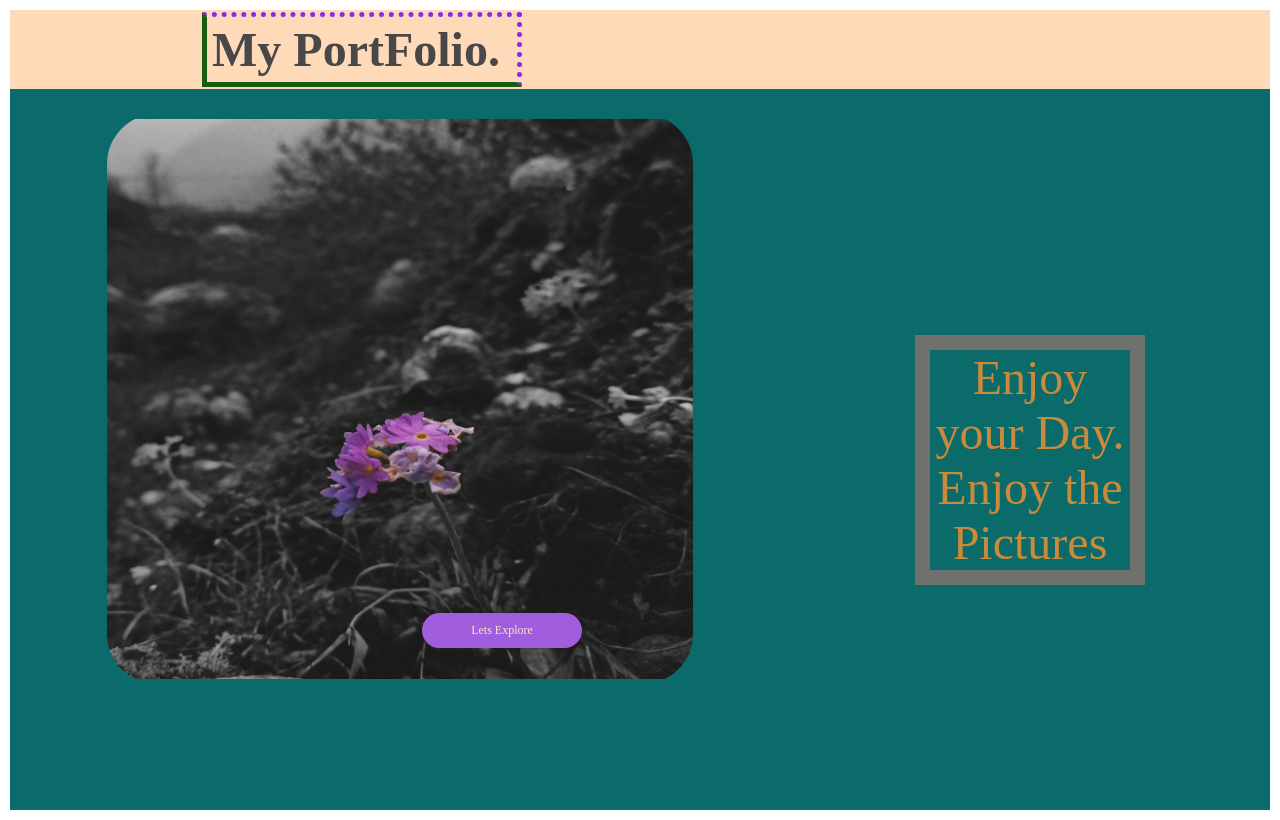
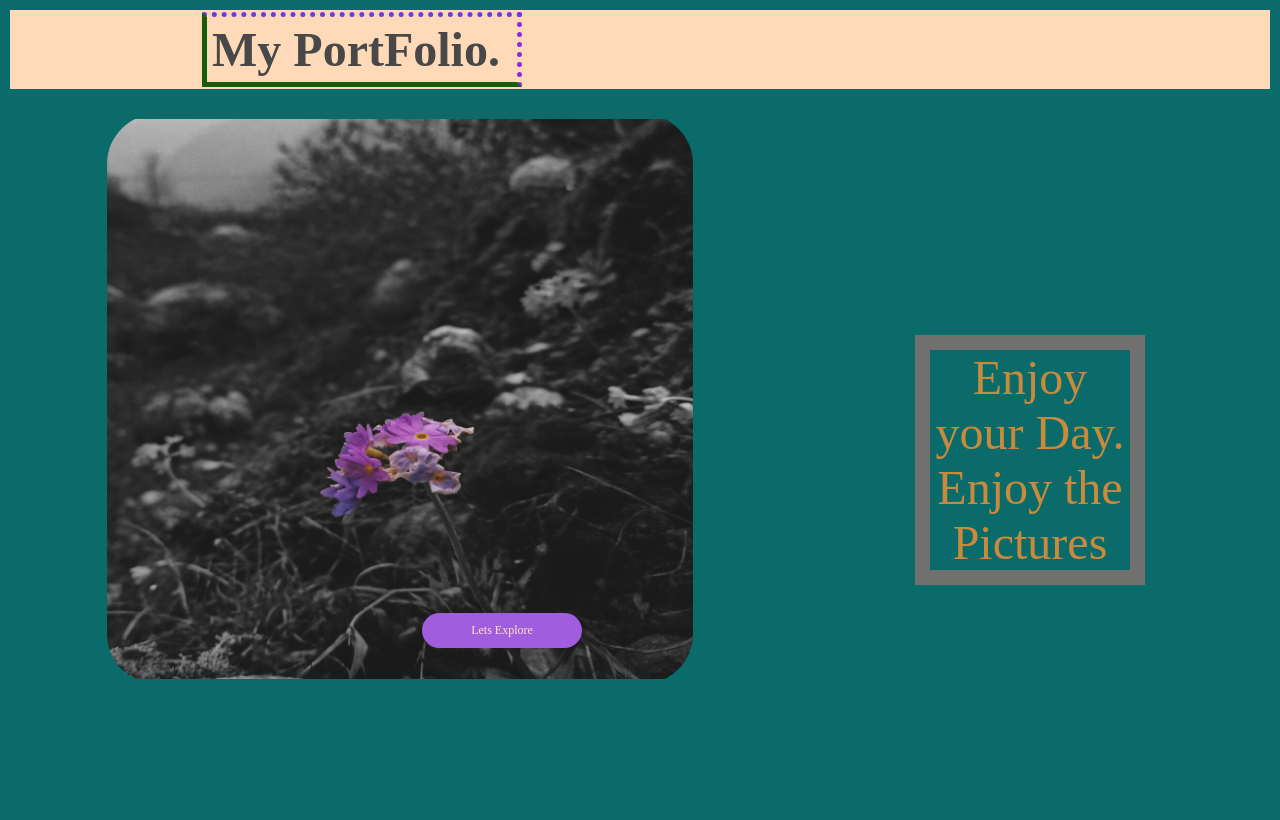
Before and after one commit to twisham07/Portfolio03, a plain HTML site: page index.html in a window 1280 px wide. Drawn offline with Linux system fonts and the light colour scheme.

Commit message:
Refactor CSS styles for layout and design

```diff
--- a/style.css
+++ b/style.css
@@ -1,4 +1,4 @@
-.*{
+body{
     background-color: rgb(11, 107, 107);
 }
 .pageContainer{
```
